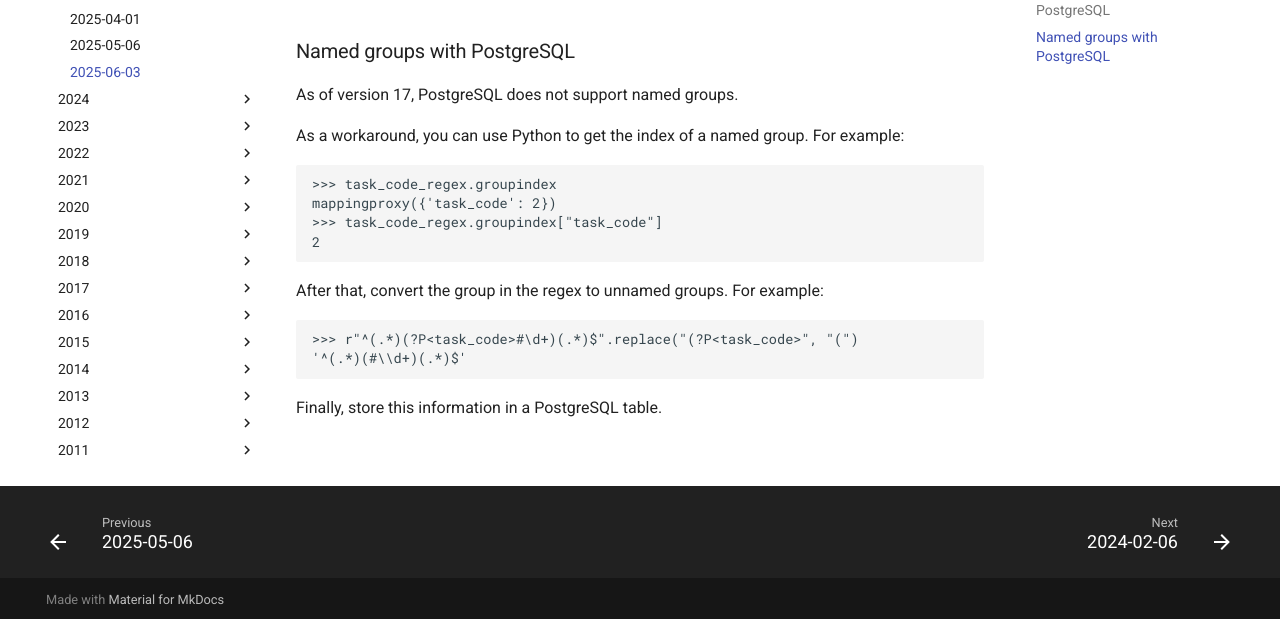
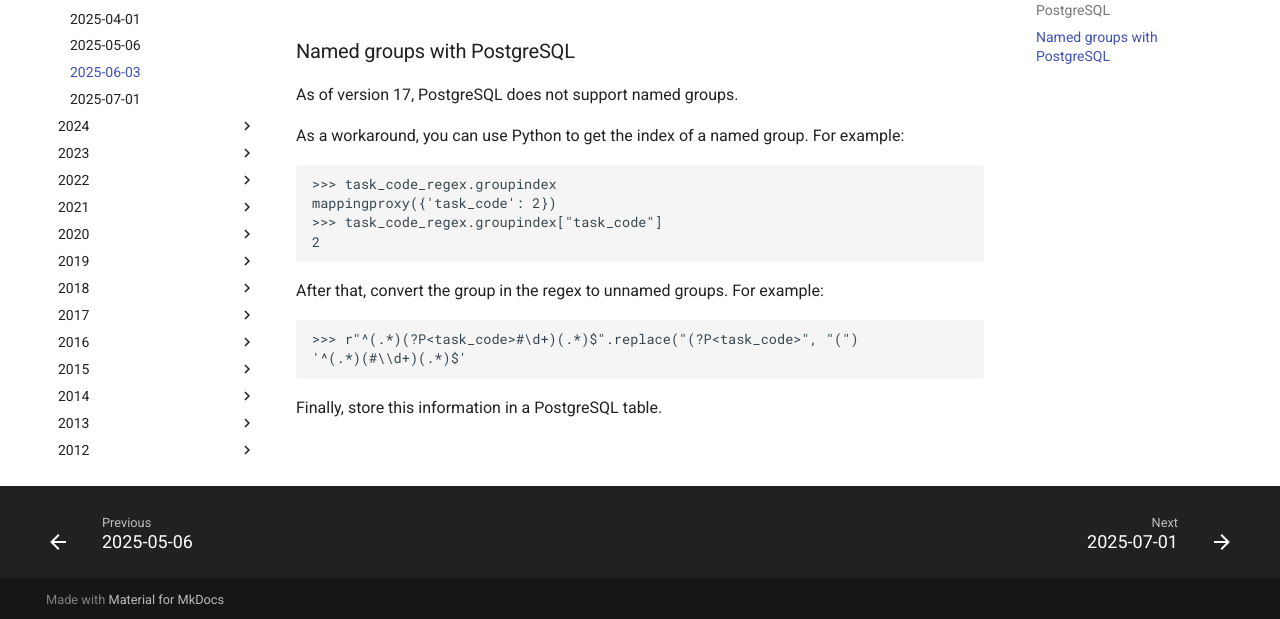
Before and after one commit to pygraz/ghp-website, an MkDocs documentation site: the page built from docs/meetings/2025/2025-06-03.md, in a window 1280 px wide and 900 px high, scrolled down 2813 px. Shown: the part 278-897 px from the top of the window. Built offline with MkDocs 1.6.1 and Material for MkDocs 9.7.7, drawn with Linux system fonts in a browser that asks for light colours; comment, search, counter and statistics services are not loaded.

Commit message:
fixed : added missin event 2025-07-01 in nav; list format in nav

```diff
--- a/mkdocs.yml
+++ b/mkdocs.yml
@@ -52,6 +52,7 @@
           - "2025-04-01": "meetings/2025/2025-04-01.md"
           - "2025-05-06": "meetings/2025/2025-05-06.md"
           - "2025-06-03": "meetings/2025/2025-06-03.md"
+          - "2025-07-01": "meetings/2025/2025-07-01.md"
       - "2024":
           - "2024-02-06": "meetings/2024/2024-02-06.md"
           - "2024-03-05": "meetings/2024/2024-03-05.md"
@@ -138,7 +139,6 @@
           - "2016-09-06": "meetings/2016/2016-09-06.md"
           - "2016-10-04": "meetings/2016/2016-10-04.md"
           - "2016-12-06": "meetings/2016/2016-12-06.md"
-
       - "2015":
           - "2015-02-03": "meetings/2015/2015-02-03.md"
           - "2015-03-03": "meetings/2015/2015-03-03.md"
@@ -221,5 +221,5 @@
           - "2011 on one page": "meetings/2011/index.md"
           - "2010 on one page": "meetings/2010/index.md"
   - "Media":
-      "Python: The documentary": "media.md"
+      - "Python: The documentary": "media.md"
   - "Imprint": "imprint.md"
```
